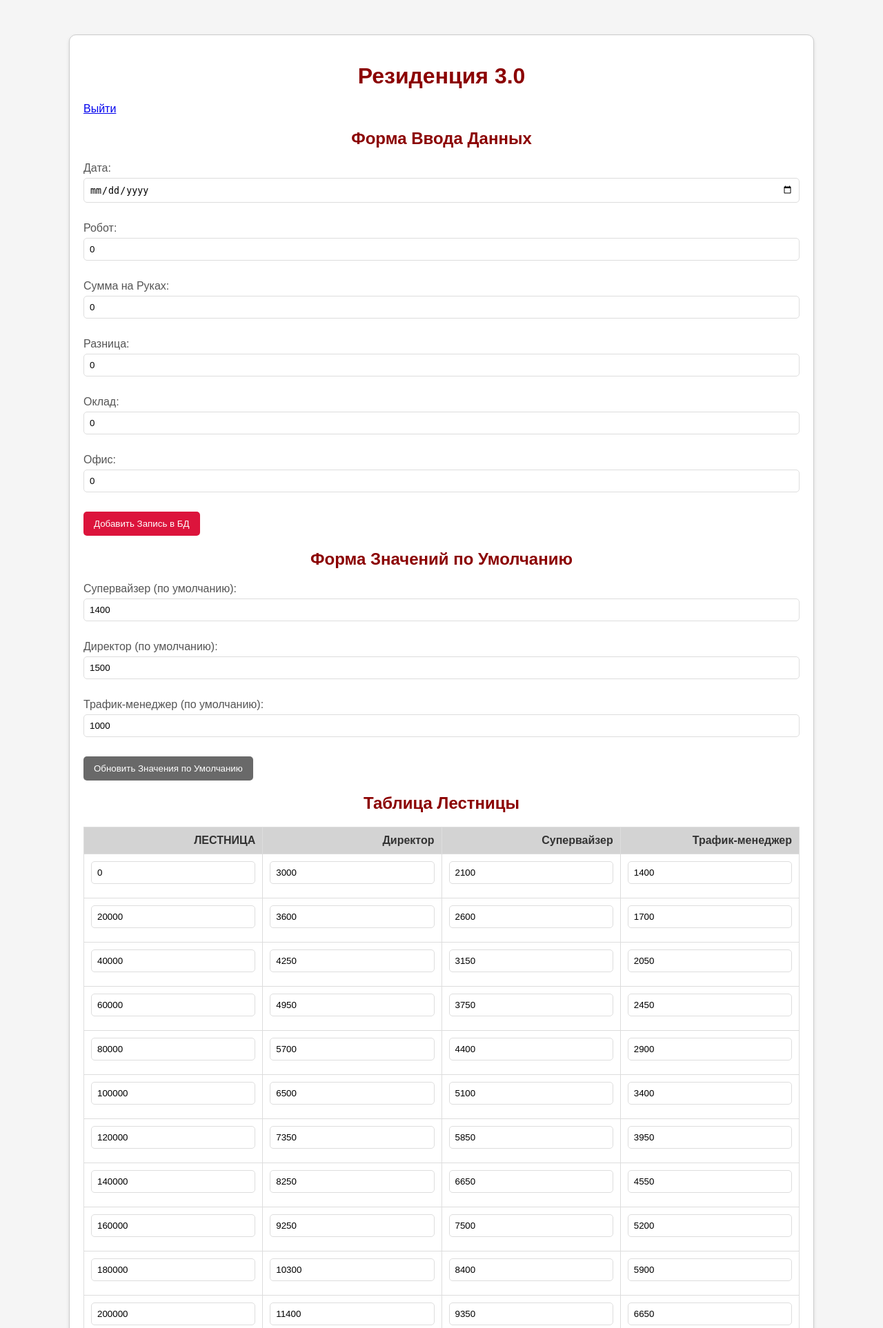
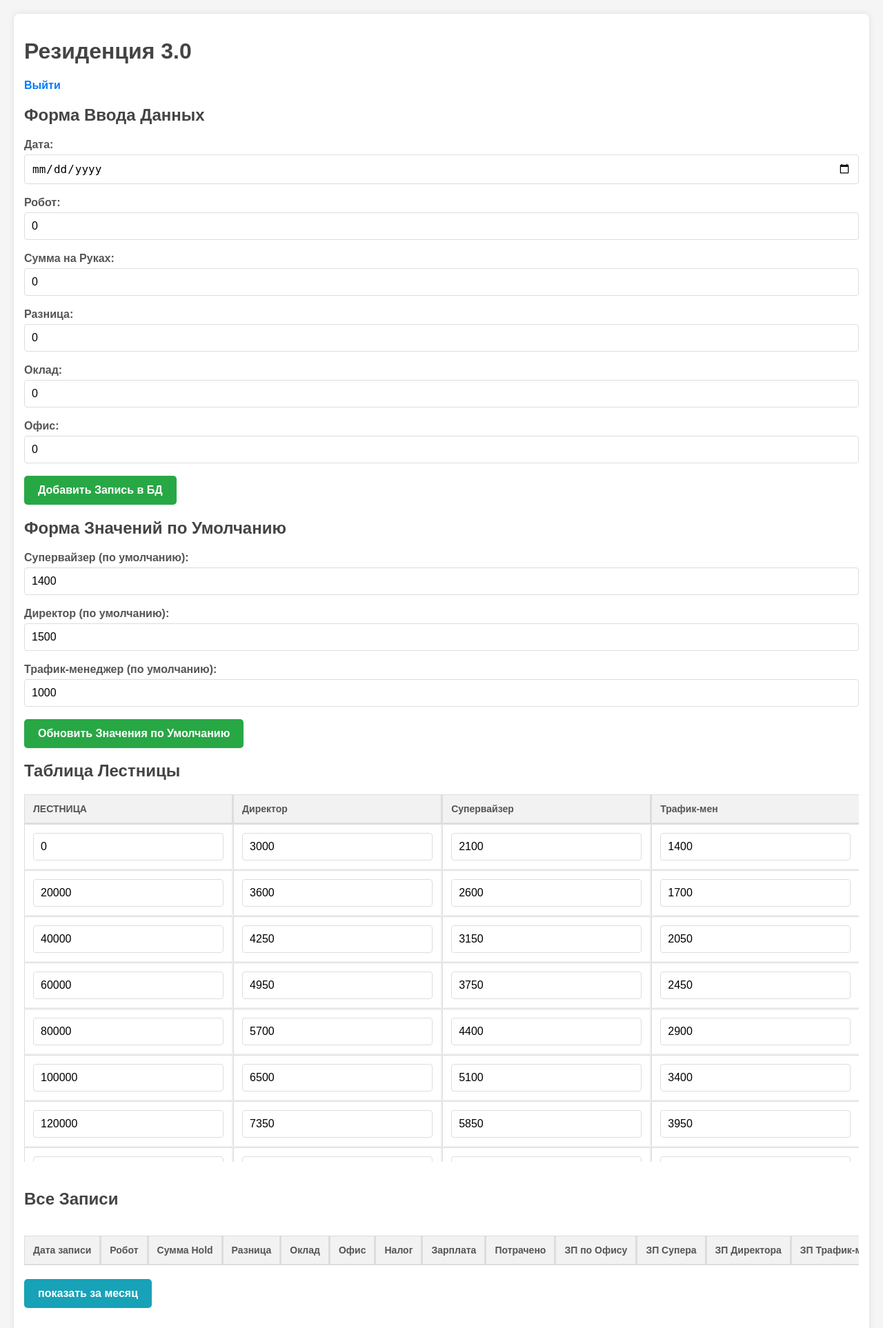
Before and after one commit to web-coder2/salaryTable, a Flask app: page / in a window 1280 px wide. Shown: the top 1926 px of the page at 69% size. Run offline with Flask 3, Linux system fonts and the light colour scheme; the visitor is signed in with stand-in values (Sample User, id 1); data comes from the database, SQL or seed files in the repository; both versions use the stored data as it was after the commit; lists and menus that the app fills with data are empty.

Commit message:
ЗАЕБАШИЛ по дизайну

```diff
--- a/new/static/style.css
+++ b/new/static/style.css
@@ -1,292 +1,247 @@
-/* General Styles */
+
+/* Общие стили */
 body {
   font-family: Arial, sans-serif;
+  margin: 20px;
   background-color: #f5f5f5;
-  margin: 0;
-  padding: 0;
-  display: flex;
-  justify-content: center;
-  align-items: center;
-  min-height: 100vh;
+  color: #333;
+}
+
+h1, h2, h3, h4, h5, h6 {
+  color: #444;
 }
 
 .container {
+  max-width: 1400px; /* Increased container width */
+  margin: auto;
+  padding: 20px;
   background-color: #fff;
-  border: 1px solid #ccc;
-  border-radius: 10px;
-  padding: 20px;
-  width: 90%;
-  max-width: 1200px;
-  box-shadow: 0 2px 5px rgba(0, 0, 0, 0.1);
-  box-sizing: border-box;
-  margin: 50px auto; /* Добавляем отступы сверху и снизу */
+  border-radius: 8px;
+  box-shadow: 0 0 10px rgba(0, 0, 0, 0.1);
 }
 
-h1, h2 {
-  color: #8b0000;
-  text-align: center;
+/* Header section */
+.header-section {
+  display: flex;
+  justify-content: space-between;
+  align-items: center;
   margin-bottom: 20px;
 }
 
+.main-title {
+  color: #333;
+}
+
+/* Logout link */
+.logout-link {
+  color: #007bff;
+  text-decoration: none;
+  font-weight: bold;
+  transition: color 0.3s ease;
+}
+
+.logout-link:hover {
+  color: #0056b3;
+}
+
+/* Forms */
+.data-form {
+  margin-bottom: 30px;
+}
+
+.form-title {
+  margin-bottom: 15px;
+}
+
+.form-group {
+  margin-bottom: 15px;
+}
+
 label {
-  display: block; /* Make labels block-level elements */
-  text-align: left;
+  display: block;
   margin-bottom: 5px;
+  font-weight: bold;
   color: #555;
 }
 
+input[type="text"],
 input[type="number"],
-input[type="date"] {
-  width: 100%; /* Make inputs fill the width of their parent */
-  padding: 8px;
+input[type="date"],
+input[type="password"] {
+  width: 100%;
+  padding: 10px;
   border: 1px solid #ddd;
-  border-radius: 5px;
-  margin-bottom: 10px;
-  box-sizing: border-box; /* Ensure padding and border are included in the element's total width and height */
+  border-radius: 4px;
+  box-sizing: border-box;
+  font-size: 16px; /* Increased input font size */
 }
 
-/* Button Styles */
-button {
-  padding: 10px 15px;
+/* Buttons */
+.btn {
+  display: inline-block;
+  padding: 12px 20px;
   border: none;
   border-radius: 5px;
+  color: white;
+  font-weight: bold;
   cursor: pointer;
-  color: white;
-  transition: background-color 0.3s;
+  transition: background-color 0.3s ease;
+  font-size: 16px; /* Increased button font size */
 }
 
-.add-button {
-  background-color: #dc143c;
+.btn-primary {
+  background-color: #007bff;
 }
 
-.add-button:hover {
-  background-color: #b22222;
+.btn-success {
+  background-color: #28a745;
 }
 
-.update-button {
-  background-color: #696969;
+.btn-info {
+  background-color: #17a2b8;
 }
 
-.update-button:hover {
-  background-color: #555;
+.btn-danger {
+  background-color: #dc3545;
 }
 
-.save-button {
-  background-color: #2f4f4f;
-  margin-top: 20px; /* Добавляем отступ сверху */
+.btn:hover {
+  opacity: 0.8;
 }
 
-.save-button:hover {
-  background-color: #008080;
-}
-
-.delete-button {
-  background-color: #ff4500;
-}
-
-.delete-button:hover {
-  background-color: #f44336;
-}
-
-/* Table Styles */
-table {
-  border-collapse: collapse;
-  width: 100%;
-  margin-top: 20px;
-  border: 1px solid #ccc;
-}
-
-th, td {
-  border: 1px solid #ddd;
-  padding: 10px;
-  text-align: right;
-  vertical-align: middle;
-  font-weight: bold;
-}
-
-th {
-  background-color: #d3d3d3;
-  color: #333;
-  white-space: nowrap;
-}
-
-/* Scrollable Table Container */
-.table-container {
-  max-height: 400px;
-  overflow-y: auto;
-  border: 1px solid #ddd;
-}
-
-/* Grouped Tables */
-.grouped-tables-container {
+/* Button group */
+.button-group {
   display: flex;
-  flex-direction: column; /* Stack tables vertically */
-  align-items: stretch; /* Make tables take full width */
+  gap: 15px;
   margin-top: 20px;
 }
 
-.table-wrapper {
-  width: 100%; /* Make tables full width */
-  margin-bottom: 20px;
-  box-sizing: border-box; /* Ensure padding and border are included in the element's total width and height */
+/* Tables */
+.data-table-section {
+  margin-bottom: 40px;
 }
 
-.table-wrapper button {
-    background-color: #3498db; /* Choose your desired color */
-    color: #fff;
-    padding: 10px 15px;
-    border: none;
-    border-radius: 5px;
-    cursor: pointer;
-    transition: background-color 0.3s;
+.table-responsive {
+  overflow-x: auto;
+  max-height: 600px;   /* Maximum height for the table */
+  overflow-y: auto;    /* Enable vertical scroll */
 }
 
-.table-wrapper button:hover {
-    background-color: #2980b9; /* Slightly darker shade for hover effect */
+.table {
+  width: 100%;
+  border-collapse: separate; /* Устанавливаем separate */
+  border-spacing: 0;       /* Убираем отступы между ячейками */
+  margin-top: 20px;
 }
 
-/* Login Styles */
-.login-container {
-    background-color: #fff;
-    border: 1px solid #ccc;
-    border-radius: 10px;
-    padding: 20px;
-    width: 300px;
-    box-shadow: 0 2px 5px rgba(0, 0, 0, 0.1);
-    margin: 50px auto; /* Center the login container */
+.table th,
+.table td {
+  padding: 14px; /* Increased cell padding */
+  border: 1px solid #ddd;
+  text-align: left;
+  vertical-align: middle; /* Center align text vertically */
+  white-space: nowrap; /* Prevent text from wrapping */
+  font-size: 16px; /* Increased table font size */
 }
 
-.login-container h1 {
-    text-align: center;
-    color: #8b0000;
+.table th {
+  background-color: #f2f2f2;
+  font-weight: bold;
+  color: #555;
 }
 
-.login-container label {
-    display: block;
-    text-align: left;
-    margin-bottom: 5px;
-    color: #555;
+.td-entry {
+  font-weight: bold;
+  text-align: right !important;
+  color: black;
 }
 
-.login-container input[type="text"],
-.login-container input[type="password"] {
-    width: 100%;
-    padding: 8px;
-    border: 1px solid #ddd;
-    border-radius: 5px;
-    margin-bottom: 10px;
-    box-sizing: border-box;
+/* Add colored borders between columns */
+.table td {
+border-right: 2px solid #eee; /* Light grey right border */
+border-bottom: 2px solid #eee;  /* Add bottom border */
 }
 
-.login-container button {
-    width: 100%;
-    padding: 10px;
-    border: none;
-    border-radius: 5px;
-    background-color: #dc143c;
-    color: white;
-    cursor: pointer;
+.table th {
+  border-right: 2px solid #ddd;  /* Slightly darker for header */
+  border-bottom: 2px solid #ddd;
 }
 
-.login-container button:hover {
-    background-color: #b22222;
+.table th:last-child,
+.table td:last-child {
+border-right: none; /* Remove the right border for the last column */
 }
 
-.login-container .error {
-    color: red;
-    text-align: center;
+/* Actions column */
+.actions-column {
+  width: 220px; /* Increased width */
 }
 
-/* Add animation for the button */
-.add-button.adding-animation {
-    animation: pulse 0.3s;
+.actions-group {
+  display: flex;
+  flex-direction: column;
+  gap: 8px; /* Space between action buttons */
 }
 
-@keyframes pulse {
-    0% {
-        transform: scale(1);
-    }
-    50% {
-        transform: scale(1.1);
-    }
-    100% {
-        transform: scale(1);
-    }
+/* Grouped data sections */
+.grouped-data-buttons {
+  margin-bottom: 30px;
 }
 
-/* Медиа-запрос для адаптации к viewport */
-@media (max-width: 768px) {
-  /* Общие адаптации */
-  body {
-    font-size: 0.9em; /* Уменьшаем размер шрифта по умолчанию */
+.grouped-data-section {
+  margin-bottom: 40px;
+}
+
+/* Edit table section */
+.edit-table-section {
+  margin-bottom: 40px;
+}
+
+/* Media queries for responsiveness */
+@media (max-width: 1400px) {
+  .container {
+      max-width: 100%; /* Full width on smaller screens */
+      padding: 15px;
   }
 
-  .container {
-    width: 95%; /* Занимает почти всю ширину экрана */
-    padding: 10px;
+  .header-section {
+      flex-direction: column;
+      align-items: flex-start;
   }
 
-  h1 {
-    font-size: 1.8em; /* Уменьшаем размер заголовка */
-    margin-bottom: 10px;
+  .main-title {
+      margin-bottom: 10px;
   }
 
-  h2 {
-    font-size: 1.4em;
-    margin-bottom: 8px;
+  .form-group {
+      margin-bottom: 12px;
   }
 
-  /* Адаптация для таблиц */
-  table {
-    font-size: 0.75em; /* Уменьшаем размер шрифта в таблицах */
+  .button-group {
+      flex-direction: column; /* Stack buttons on smaller screens */
+      gap: 10px;
   }
 
-  th,
-  td {
-    padding: 4px;
-    white-space: nowrap; /* Предотвращаем перенос текста */
+  .table th,
+  .table td {
+      padding: 12px;
+      font-size: 14px;
   }
+}
 
-  /* Сделаем таблицы горизонтально прокручиваемыми */
-  .table-container {
-    overflow-x: auto;
+@media (max-width: 768px) {
+  .table th,
+  .table td {
+      padding: 10px;
+      font-size: 12px;
   }
+}
 
-  /* Адаптация для форм */
-  input[type="number"],
-  input[type="date"],
-  input[type="text"],
-  input[type="password"] {
-    width: 100%; /* Поля занимают всю ширину */
-    max-width: 100%; /* Ограничиваем максимальную ширину */
-    box-sizing: border-box; /* Включает padding и border в ширину */
+@media (max-width: 576px) {
+  .btn {
+      padding: 10px 16px;
+      font-size: 14px;
   }
-
-  /* Адаптация для кнопок */
-  button {
-    padding: 8px 12px;
-    font-size: 0.9em;
-  }
-
-  /* Адаптация для загрузки файлов */
-  .file-upload {
-    width: 100%;
-    box-sizing: border-box;
-  }
-
-  .file-label {
-    width: 100%;
-    max-width: 300px; /* Ограничиваем максимальную ширину */
-    height: auto;
-    padding: 15px;
-    box-sizing: border-box;
-  }
-
-  .file-label span {
-    font-size: 0.9em;
-  }
-
-  /* Дополнительные адаптации по мере необходимости */
 }
 
 .file-upload {
@@ -338,11 +293,11 @@ input[type="file"] {
 }
 
 .middle-table-td {
-  background-color: #185514;
+  background-color: #0a054d;
   color: white;
 }
 
 .middle-table-td2 {
-  background-color: #32a66e;
+  background-color: #44185a;
   color: white;
 }
--- a/new/templates/index.html
+++ b/new/templates/index.html
@@ -31,7 +31,7 @@
             <label for="office">Офис:</label>
             <input type="number" id="office" v-model.number="formData.office" required><br><br>
 
-            <button type="submit" class="add-button" :class="{ 'adding-animation': isAdding }">Добавить Запись в БД
+            <button type="submit" class="btn btn-success" :class="{ 'adding-animation': isAdding }">Добавить Запись в БД
             </button>
         </form>
 
@@ -46,33 +46,35 @@
             <label for="defaultTraffic">Трафик-менеджер (по умолчанию):</label>
             <input type="number" id="defaultTraffic" v-model.number="defaultValues.defaultTraffic" required><br><br>
 
-            <button type="submit" class="update-button">Обновить Значения по Умолчанию</button>
+            <button type="submit" class="btn btn-success">Обновить Значения по Умолчанию</button>
         </form>
 
+        <div class="edit-table-section table-responsive">
             <h2>Таблица Лестницы</h2>
-        <table>
+            <table class="table table-bordered">
                 <thead>
                 <tr>
                     <th>ЛЕСТНИЦА</th>
                     <th>Директор</th>
                     <th>Супервайзер</th>
-                <th>Трафик-менеджер</th>
+                    <th>Трафик-мен</th>
                 </tr>
                 </thead>
                 <tbody>
                 <tr v-for="(ladderRow, ladderValue) in ladder" :key="ladderValue">
-                <td><input type="number" v-model.number="ladder[ladderValue].ladderValue" @change="saveLadder"></td>
-                <td><input type="number" v-model.number="ladderRow['Директор']" @change="saveLadder"></td>
-                <td><input type="number" v-model.number="ladderRow['Супервайзер']" @change="saveLadder"></td>
-                <td><input type="number" v-model.number="ladderRow['Трафик-менеджер']" @change="saveLadder"></td>
+                    <td><input class="table-input form-control" type="number" v-model.number="ladder[ladderValue].ladderValue" @change="saveLadder"></td>
+                    <td><input class="table-input form-control" type="number" v-model.number="ladderRow['Директор']" @change="saveLadder"></td>
+                    <td><input class="table-input form-control" type="number" v-model.number="ladderRow['Супервайзер']" @change="saveLadder"></td>
+                    <td><input class="table-input form-control" type="number" v-model.number="ladderRow['Трафик-менеджер']" @change="saveLadder"></td>
                 </tr>
                 </tbody>
             </table>
-        <button @click="saveLadder" class="save-button">Сохранить Лестницу</button>
+            <button @click="saveLadder" class="btn btn-success" style="margin-top: 20px;">Сохранить Лестницу</button>
+        </div>
 
         <h2>Все Записи</h2>
-        <div class="table-container">
-            <table>
+        <div class="table-responsive">
+            <table class="table table-bordered entry-table">
                 <thead>
                 <tr>
                     <th style="white-space: nowrap;">Дата записи</th>
@@ -84,10 +86,10 @@
                     <th style="white-space: nowrap;">Налог</th>
                     <th style="white-space: nowrap;">Зарплата</th>
                     <th style="white-space: nowrap;">Потрачено</th>
-                    <th style="white-space: nowrap;">Зарплата по Офису</th>
-                    <th style="white-space: nowrap;">Зарплата Супервайзера</th>
-                    <th style="white-space: nowrap;">Зарплата Директора</th>
-                    <th style="white-space: nowrap;">Зарплата Трафик-менеджера</th>
+                    <th style="white-space: nowrap;">ЗП по Офису</th>
+                    <th style="white-space: nowrap;">ЗП Супера</th>
+                    <th style="white-space: nowrap;">ЗП Директора</th>
+                    <th style="white-space: nowrap;">ЗП Трафик-мена</th>
                     <th style="white-space: nowrap;">Total</th>
                     <th style="white-space: nowrap;">Удалить</th>
                 </tr>
@@ -110,7 +112,7 @@
                     <td style="text-align: right; font-weight: bold; vertical-align: middle;">[[calculation.salaryTraffic]]</td>
                     <td style="text-align: right; font-weight: bold; vertical-align: middle;">[[calculation.total]]</td>
                     <td>
-                        <button @click="deleteCalculation(calculation.id)" class="delete-button">Удалить</button>
+                        <button @click="deleteCalculation(calculation.id)" class="btn btn-danger btn-sm delete-button">Удалить</button>
                     </td>
                 </tr>
                 </tbody>
@@ -118,17 +120,18 @@
         </div>
 
         <div class="grouped-tables-container">
-            <div class="table-wrapper">
-                <button @click="toggleMonthlyTable">
+            <div class="grouped-data-section">
+                <button @click="toggleMonthlyTable" class="btn btn-info" style="margin-top: 20px;">
                     [[ showMonthlyTable ? 'скрыть за месяц' : 'показать за месяц' ]]
                 </button>
-                <table v-if="showMonthlyTable">
+                <div class="table-responsive">
+                    <table v-if="showMonthlyTable" class="table table-bordered">
                         <thead>
                         <tr>
                             <th>Месяц/Год</th>
-                        <th>Зарплата Трафика</th>
-                        <th>Зарплата Супервайзера</th>
-                        <th>Зарплата Директора</th>
+                            <th>ЗП Трафика</th>
+                            <th>ЗП Супервайзера</th>
+                            <th>ЗП Директора</th>
                             <th>Итого</th>
                         </tr>
                         </thead>
@@ -150,18 +153,20 @@
                         </tbody>
                     </table>
                 </div>
+            </div>
 
-            <div class="table-wrapper">
-                <button @click="toggleYearlyTable">
+            <div class="grouped-data-section">
+                <button @click="toggleYearlyTable" class="btn btn-info">
                     [[ showYearlyTable ? 'скрыть за год' : 'показать за год' ]]
                 </button>
-                <table v-if="showYearlyTable">
+                <div class="table-responsive">
+                    <table v-if="showYearlyTable" class="table table-bordered">
                         <thead>
                         <tr>
                             <th>Год</th>
-                        <th>Зарплата Трафика</th>
-                        <th>Зарплата Супервайзера</th>
-                        <th>Зарплата Директора</th>
+                            <th>ЗП Трафика</th>
+                            <th>ЗП Супервайзера</th>
+                            <th>ЗП Директора</th>
                             <th>Итого</th>
                         </tr>
                         </thead>
@@ -183,6 +188,7 @@
                         </tbody>
                     </table>
                 </div>
+            </div>
 
             <div class="file-upload">
                 <label for="file-input" class="file-label">
--- a/new/templates/login.html
+++ b/new/templates/login.html
@@ -7,7 +7,7 @@
     <link rel="stylesheet" href="{{ url_for('static', filename='style.css') }}">
 </head>
 <body>
-<div class="login-container">
+<div class="container">
     <h1>Авторизация</h1>
     <form action="/login" method="post">
         <label for="username">Логин:</label>
@@ -16,7 +16,7 @@
         <label for="password">Пароль:</label>
         <input type="password" id="password" name="password" required><br><br>
 
-        <button type="submit">Войти</button>
+        <button type="submit" class="btn btn-success">Войти</button>
     </form>
     {% if error %}
     <p class="error">Ошибка: {{ error }}</p>
```
Also changed, not shown: new/data.db. Lines whose indentation alone changed are shown as unchanged.
